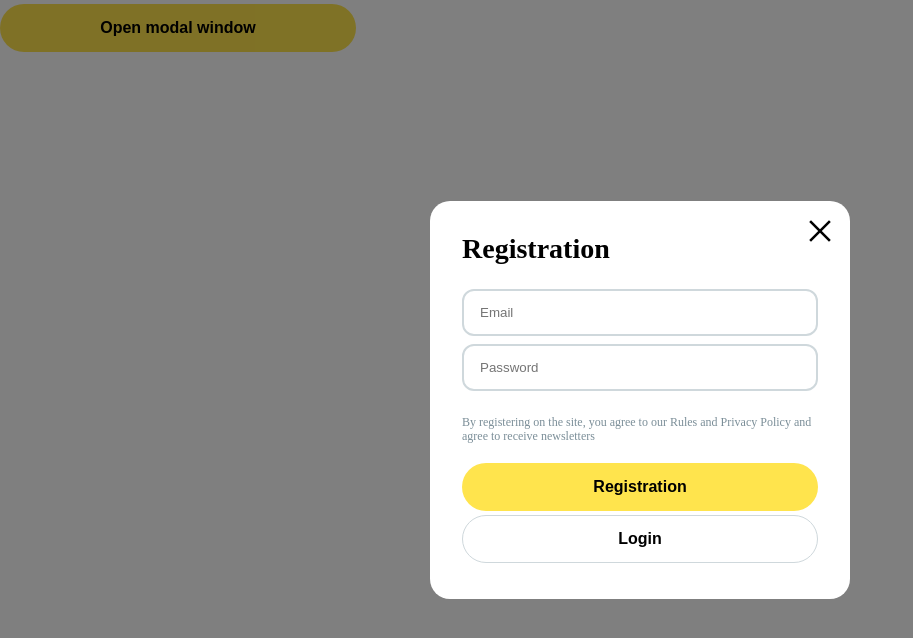
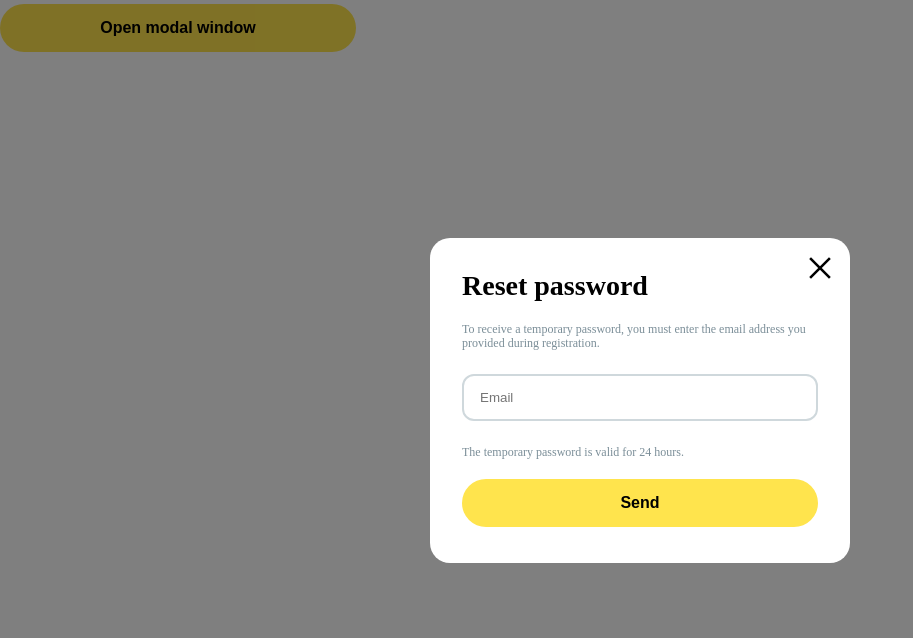
Before and after one commit to EwgenijBril/Die-Weiterbildung, a React (Create React App) app in the folder react/lesson9useForm/my_app/: page /reset_password_form in a window 1280 px wide. Shown: the top 638 px of the page, without its empty margins (0-913 px from the left). Built offline with nearby package versions, Linux system fonts and the light colour scheme.

Commit message:
routting added

```diff
--- a/react/lesson9useForm/my_app/package.json
+++ b/react/lesson9useForm/my_app/package.json
@@ -11,6 +11,7 @@
     "react": "^18.2.0",
     "react-dom": "^18.2.0",
     "react-hook-form": "^7.40.0",
+    "react-router-dom": "^6.4.5",
     "react-scripts": "5.0.1",
     "web-vitals": "^2.1.4"
   },
--- a/react/lesson9useForm/my_app/src/App.js
+++ b/react/lesson9useForm/my_app/src/App.js
@@ -1,6 +1,7 @@
 import { useState } from "react"
 import Button from "./components/Button";
 import Modal from "./components/Modal";
+import { Link } from 'react-router-dom'
 
 function App() {
 
@@ -8,30 +9,11 @@ function App() {
 
   return (
     <div >
-
-      <Button color='yellow'>Open modal window</Button>
+      <Link to='/registration_form' style={{textDecoration: 'none'}}>
+      <Button color='yellow' onClick={() => setModal (true)}>Open modal window</Button>
+      </Link>
 
       <Modal modal={modal} setModal={setModal}/>
-
-      {/* <FormItem
-      title={'Registration'}
-      button={{submit: 'Registration', redirect: 'Login'}}
-      info_text={'By registering on the site, you agree to our Rules and Privacy Policy and agree to receive newsletters'}
-      form_type={'registration'}
-      /> */}
-
-      {/* <FormItem title={'Login'}
-      button={{submit: 'Login', redirect: 'Registration'}}
-      info_text={'Reset password'}
-      form_type={'login'}
-      />
-
-      <FormItem title={'Reset password'}
-      button={{submit: 'Send'}}
-      info_text={'The temporary password is valid for 24 hours.'}
-      info_text_2={'To receive a temporary password, you must enter the email address you provided during registration.'}
-      form_type={'reset password'}
-      /> */}
     </div>
   );
 }
--- a/react/lesson9useForm/my_app/src/components/Button/index.jsx
+++ b/react/lesson9useForm/my_app/src/components/Button/index.jsx
@@ -1,9 +1,10 @@
 import React from 'react'
 import s from './index.module.css'
 
-export default function Button({ children, color }) {
+export default function Button({ children, color, ...props }) {
   return (
-    <button className={[s.btn, s[color]].join(' ')}>
+    <button className={[s.btn, s[color]].join(' ')}
+    {...props}>
         { children }
     </button>
   )
--- a/react/lesson9useForm/my_app/src/components/Button/index.module.css
+++ b/react/lesson9useForm/my_app/src/components/Button/index.module.css
@@ -12,6 +12,7 @@
     font-size: 16px;
     font-weight: 700;
     cursor: pointer;
+
 }
 
 .yellow {
--- a/react/lesson9useForm/my_app/src/components/FormItem/index.jsx
+++ b/react/lesson9useForm/my_app/src/components/FormItem/index.jsx
@@ -3,9 +3,10 @@ import { useForm } from 'react-hook-form'
 import Button from '../Button'
 import Input  from '../Input'
 import s from './index.module.css'
-import { CloseOutlined } from '@ant-design/icons'
+import { Link } from 'react-router-dom'
 
-export default function FormItem({title, button, info_text, form_type, info_text_2 }) {
+
+export default function FormItem({title, button, info_text, form_type, info_text_2, link_url }) {
 
     const {register, handleSubmit} = useForm();
 
@@ -16,7 +17,7 @@ export default function FormItem({title, button, info_text, form_type, info_text
 
   return (
     <form onSubmit={ handleSubmit(submit) } className={s.form_item}>
-        <CloseOutlined className={s.cross_icon} />
+
         <p className={ s.form_title }>{title}</p>
 
         <p className={s.form_descr}>{info_text_2}</p>
@@ -37,14 +38,14 @@ export default function FormItem({title, button, info_text, form_type, info_text
           : ''
         }
 
+        <p className={ s.form_descr }> {info_text}</p>
 
-
-        <p className={ s.form_descr }> {info_text}</p>
         <Button color='yellow'>{button.submit}</Button>
 
         {
           ['registration', 'login'].includes(form_type)
-          ? <Button color='white'>{button.redirect}</Button>
+          ? <Link to={link_url} style={{textDecoration: 'none'}}> <Button color='white'>{button.redirect}</Button>
+           </Link>
           : ''
         }
 
--- a/react/lesson9useForm/my_app/src/components/FormItem/index.module.css
+++ b/react/lesson9useForm/my_app/src/components/FormItem/index.module.css
@@ -25,11 +25,3 @@
     margin: 20px 0;
     width: 100%;
 }
-
-.cross_icon {
-    position: absolute;
-    top: 16px;
-    right: 16px;
-    font-size: 28px;
-    cursor: pointer;
-}
--- a/react/lesson9useForm/my_app/src/components/Modal/index.jsx
+++ b/react/lesson9useForm/my_app/src/components/Modal/index.jsx
@@ -1,17 +1,49 @@
 import React from 'react'
 import s from './index.module.css'
 import FormItem from '../FormItem'
+import { CloseOutlined } from '@ant-design/icons'
+import { Routes, Route } from 'react-router-dom'
 
 export default function Modal({modal, setModal}) {
   return (
     <div className={[s.modal, modal ? s.active : ''].join(' ')}>
         <div className={s.modal_content}>
-        <FormItem
-      title={'Registration'}
-      button={{submit: 'Registration', redirect: 'Login'}}
-      info_text={'By registering on the site, you agree to our Rules and Privacy Policy and agree to receive newsletters'}
-      form_type={'registration'}
-      />
+        <CloseOutlined
+            className={s.cross_icon}
+            onClick={() => setModal(false)}
+        />
+        <Routes>
+            <Route
+                path='/registration_form'
+                element={<FormItem
+                            title={'Registration'}
+                            button={{submit: 'Registration', redirect: 'Login'}}
+                            info_text={'By registering on the site, you agree to our Rules and Privacy Policy and agree to receive newsletters'}
+                            form_type={'registration'}
+                            link_url={'/login_form'}
+                        />}
+            />
+
+            <Route
+                path='/login_form'
+                element={<FormItem title={'Login'}
+                            button={{submit: 'Login', redirect: 'Registration'}}
+                            info_text={'Reset password'}
+                            form_type={'login'}
+                            link_url={'/registration_form'}
+                        />}
+            />
+
+            <Route
+                path='/reset_password_form'
+                element={<FormItem title={'Reset password'}
+                            button={{submit: 'Send'}}
+                            info_text={'The temporary password is valid for 24 hours.'}
+                            info_text_2={'To receive a temporary password, you must enter the email address you provided during registration.'}
+                            form_type={'reset password'}
+                        />}
+            />
+        </Routes>
         </div>
     </div>
   )
--- a/react/lesson9useForm/my_app/src/components/Modal/index.module.css
+++ b/react/lesson9useForm/my_app/src/components/Modal/index.module.css
@@ -17,6 +17,7 @@
 .modal_content {
     background-color: white;
     border-radius: 20px;
+    position: relative;
 
 }
 
@@ -25,3 +26,12 @@
     opacity: 1;
 
 }
+
+.cross_icon {
+    position: absolute;
+    top: 16px;
+    right: 16px;
+    font-size: 28px;
+    cursor: pointer;
+    z-index: 10;
+}
--- a/react/lesson9useForm/my_app/src/index.js
+++ b/react/lesson9useForm/my_app/src/index.js
@@ -1,9 +1,12 @@
 import React from 'react';
 import ReactDOM from 'react-dom/client';
 import App from './App';
+import { BrowserRouter } from 'react-router-dom'
 
 
 const root = ReactDOM.createRoot(document.getElementById('root'));
 root.render(
+  <BrowserRouter>
   <App />
+  </BrowserRouter>
 );
```
Also changed, not shown: 1 other file (tests, documents, lock files or other folders).
